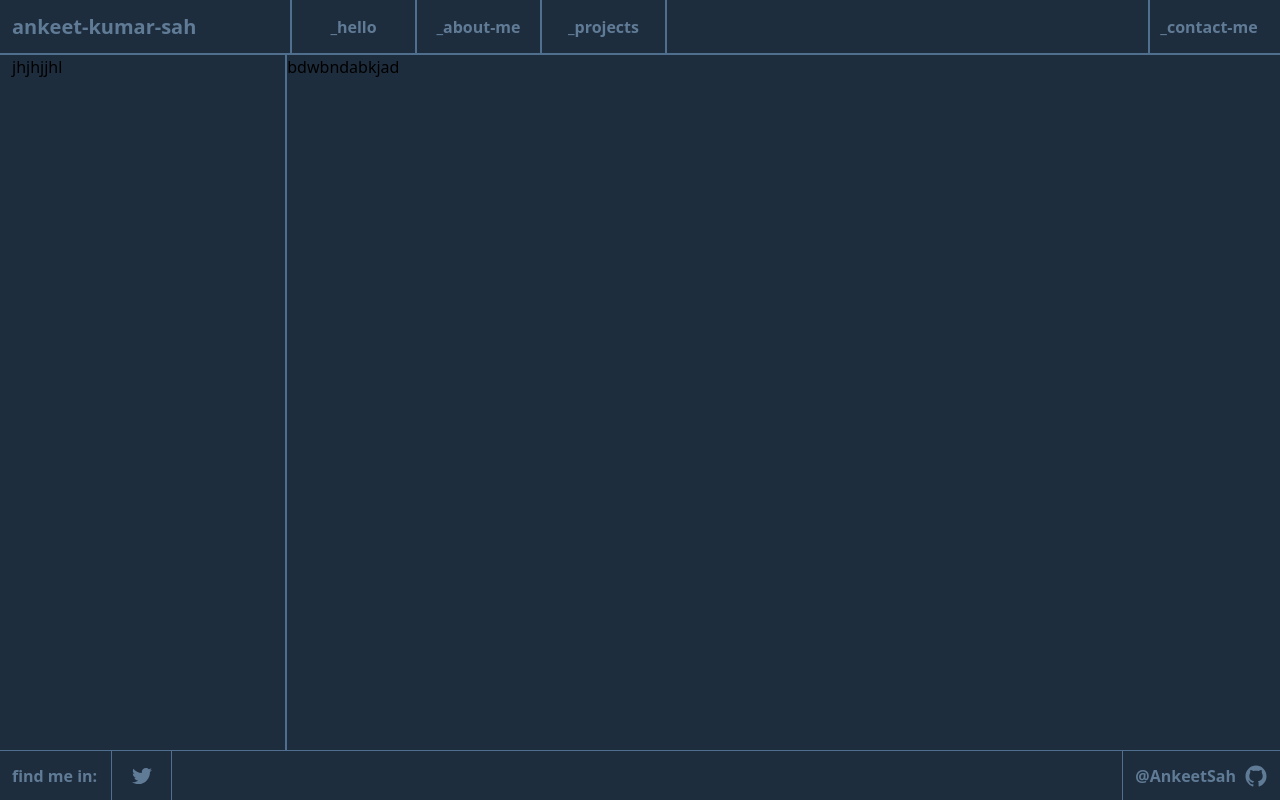
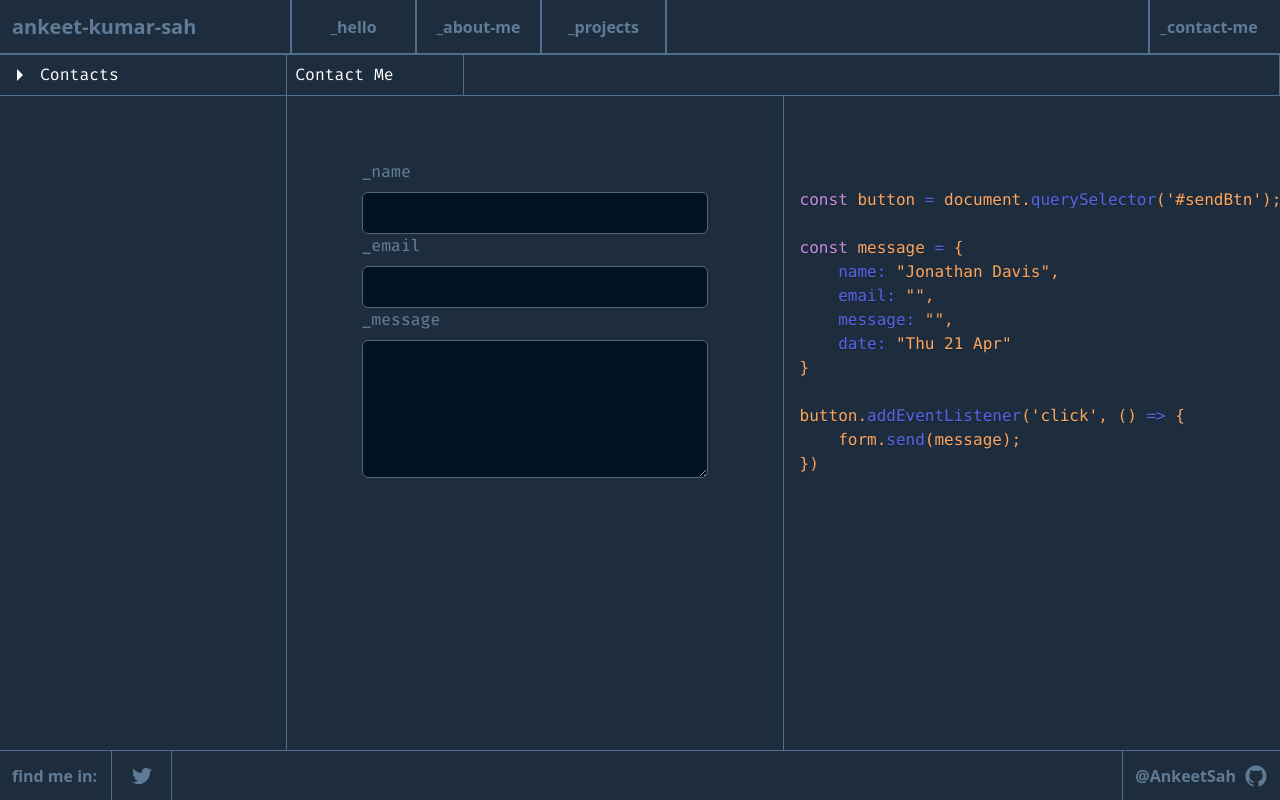
Before and after one commit to AnkeetSah/my_portfolio01, a React (Vite) app: page /contact in a window 1280 px wide. Built offline with nearby package versions, Linux system fonts and the light colour scheme.

Commit message:
added contact

```diff
--- a/package.json
+++ b/package.json
@@ -16,6 +16,7 @@
     "react-dom": "^18.3.1",
     "react-icons": "^5.4.0",
     "react-router-dom": "^7.1.5",
+    "react-syntax-highlighter": "^15.6.1",
     "tailwindcss": "^4.0.3"
   },
   "devDependencies": {
--- /dev/null
+++ b/src/pages/Contact/CodeDisplay.jsx
@@ -0,0 +1,68 @@
+import React, { useEffect } from 'react';
+import Prism from 'prismjs';
+import 'prismjs/themes/prism-okaidia.css';
+
+const CodeDisplay = () => {
+  useEffect(() => {
+    Prism.highlightAll();
+  }, []);
+
+  const code = `
+const button = document.querySelector('#sendBtn');
+
+const message = {
+    name: "Jonathan Davis",
+    email: "",
+    message: "",
+    date: "Thu 21 Apr"
+}
+
+button.addEventListener('click', () => {
+    form.send(message);
+})`;
+
+  return (
+    <div className="max-w-[800px]  my-5 rounded-lg overflow-hidden ">
+      <div className=" px-5 py-3 text-[#FEA55F] font-mono ">
+
+      </div>
+      <pre className="m-0 p-4 rounded-none bg-transparent">
+        <code className="language-javascript">{code}</code>
+      </pre>
+
+      <style>{`
+        /* Syntax highlighting colors */
+        .token.comment {
+            color: #C98BDF !important;
+        }
+        .token.string {
+            color: #FEA55F !important;
+        }
+        .token.function {
+            color: #5565E8 !important;
+        }
+        .token.keyword {
+            color: #C98BDF !important;
+        }
+        .token.operator {
+            color: #5565E8 !important;
+        }
+        .token.punctuation {
+            color: #FEA55F !important;
+        }
+        .token.property {
+            color: #5565E8 !important;
+        }
+        /* Remove background color */
+        pre[class*="language-"] {
+            background: transparent !important;
+        }
+        code[class*="language-"] {
+            color: #FEA55F !important;
+        }
+      `}</style>
+    </div>
+  );
+};
+
+export default CodeDisplay;
--- a/src/pages/Contact/Contact.jsx
+++ b/src/pages/Contact/Contact.jsx
@@ -1,12 +1,70 @@
-import React from 'react'
+import React, { useState } from 'react';
+import { IoMdArrowDropdown, IoMdArrowDropright } from 'react-icons/io';
+import { IoMail, IoCall } from 'react-icons/io5';
+import { RxCross2 } from "react-icons/rx";
+import CodeDisplay from './CodeDisplay';
 
 const Contact = () => {
+  const [dropdown, setDropdown] = useState(false);
+
   return (
-    <div className='bg-primary px-3 flex min-h-[calc(100vh-104px)]'>
-      <div className='w-[352px] border-r-2 border-r-border-color'>jhjhjjhl </div>
-      <div className='w-[100%] '>bdwbndabkjad</div>
+    <div className="bg-primary flex min-h-[calc(100vh-104px)] xs:flex-wrap lg:flex-nowrap">
+      {/* Sidebar Section */}
+
+      <div className="w-[370px] border-r border-r-border-color">
+        <h1
+          onClick={() => setDropdown(!dropdown)}
+          className="text-white flex pl-2 font-FiraRegular gap-2 items-center py-2 border-b cursor-pointer border-b-border-color"
+        >
+          {dropdown ? <IoMdArrowDropdown className="text-2xl" /> : <IoMdArrowDropright className="text-2xl" />}
+          Contacts
+        </h1>
+
+        {/* Contact Details */}
+        {dropdown && (
+          <div className="border-b border-b-border-color pl-3 flex flex-col py-3 space-y-2">
+            <h1 className="text-text_primary flex font-FiraRegular gap-2 items-center">
+              <IoMail className="text-xl" /> user@gmail.com
+            </h1>
+            <h1 className="text-text_primary flex font-FiraRegular gap-2 items-center">
+              <IoCall className="text-xl" /> +3598246359
+            </h1>
+          </div>
+        )}
+      </div>
+
+      {/* Main Content */}
+      <div className="w-full  ">
+      <h1
+
+          className="text-white xs:hidden lg:flex pl-2 font-FiraRegular gap-2 items-center py-2 h-[41px] relative   border-b border-r border-r-border-color cursor-pointer border-b-border-color"
+        >
+
+          Contact Me <span className="h-full bg-border-color w-[1px] absolute left-44"></span>
+
+        </h1>
+
+        <div className='w-full h-full flex font-FiraCode xs:relative bg'>
+
+          <div className=' xs:w-full lg:w-[50%] h-full border-r border-r-border-color justify-center pt-16 flex'>
+            <form action="" className='flex flex-col w-[70%]'>
+              <label htmlFor="" className='text-text_primary'> _name </label>
+              <input className='bg-[#011221] text-white mt-2 p-2 border border-[#546476] rounded-md' type="text" name="" id="" />
+              <label className='text-text_primary' htmlFor="">_email</label>
+              <input className='bg-[#011221] text-white mt-2 p-2 border border-[#546476] rounded-md'  type="email" name="" id="" />
+              <label className='text-text_primary' htmlFor="#">_message</label>
+              <textarea  className='bg-[#011221] text-white mt-2 p-2 border border-[#546476] active:border-[#607B96] rounded-md ' rows={5} name="" id=""></textarea>
+            </form>
+          </div>
+
+         <div className='lg:flex xs:hidden justify-center items w-[50%]'>
+           <CodeDisplay/>
+         </div>
+        </div>
+      </div>
+
     </div>
-  )
-}
+  );
+};
 
-export default Contact
+export default Contact;
--- /dev/null
+++ b/src/pages/Contact/index.html
@@ -0,0 +1,112 @@
+<!DOCTYPE html>
+<html>
+<head>
+    <title>Code Display Example</title>
+    <!-- Include Prism CSS -->
+    <link href="https://cdnjs.cloudflare.com/ajax/libs/prism/1.29.0/themes/prism-okaidia.min.css" rel="stylesheet" />
+    <style>
+        .code-container {
+            max-width: 800px;
+            margin: 20px auto;
+            background: #1E1E1E;
+            border-radius: 8px;
+            box-shadow: 0 4px 8px rgba(0,0,0,0.2);
+            overflow: hidden;
+            border: 2px solid #5565E8;
+        }
+
+        .code-header {
+            background: #2B2B2B;
+            padding: 12px 20px;
+            color: #FEA55F;
+            font-family: 'Consolas', monospace;
+            display: flex;
+            justify-content: space-between;
+            align-items: center;
+            border-bottom: 2px solid #5565E8;
+        }
+
+        pre[class*="language-"] {
+            margin: 0;
+            border-radius: 0;
+            background: #1E1E1E;
+        }
+
+        .copy-button {
+            background: #5565E8;
+            border: none;
+            color: white;
+            padding: 8px 16px;
+            border-radius: 4px;
+            cursor: pointer;
+            transition: all 0.3s ease;
+            font-family: 'Consolas', monospace;
+        }
+
+        .copy-button:hover {
+            background: #C98BDF;
+            transform: translateY(-1px);
+        }
+
+        /* Custom syntax highlighting overrides */
+        .token.comment {
+            color: #C98BDF;
+        }
+
+        .token.string {
+            color: #FEA55F;
+        }
+
+        .token.function {
+            color: #5565E8;
+        }
+
+        .token.keyword {
+            color: #C98BDF;
+        }
+    </style>
+</head>
+<body style="background: #232323; padding: 20px;">
+    <div class="code-container">
+        <div class="code-header">
+            <span>example.js</span>
+            <button class="copy-button" onclick="copyCode()">Copy</button>
+        </div>
+        <pre><code class="language-javascript">
+// This is a sample function
+const button = document.querySelector('#sendBtn');
+
+const message = {
+	name: "Jonathan Davis",
+	email: "",
+	message: "",
+	date: "Thu 21 Apr"
+}
+
+button.addEventListener('click', () => {
+	form.send(message);
+})
+        </code></pre>
+    </div>
+
+    <!-- Include Prism JS -->
+    <script src="https://cdnjs.cloudflare.com/ajax/libs/prism/1.29.0/prism.min.js"></script>
+    <script src="https://cdnjs.cloudflare.com/ajax/libs/prism/1.29.0/components/prism-javascript.min.js"></script>
+    <script>
+        function copyCode() {
+            const codeBlock = document.querySelector('code');
+            const text = codeBlock.textContent;
+
+            navigator.clipboard.writeText(text).then(() => {
+                const button = document.querySelector('.copy-button');
+                button.textContent = 'Copied!';
+                setTimeout(() => {
+                    button.textContent = 'Copy';
+                }, 2000);
+            }).catch(err => {
+                console.error('Failed to copy:', err);
+            });
+        }
+    </script>
+</body>
+</html>
```
Also changed, not shown: 1 other file (tests, documents, lock files or other folders).
